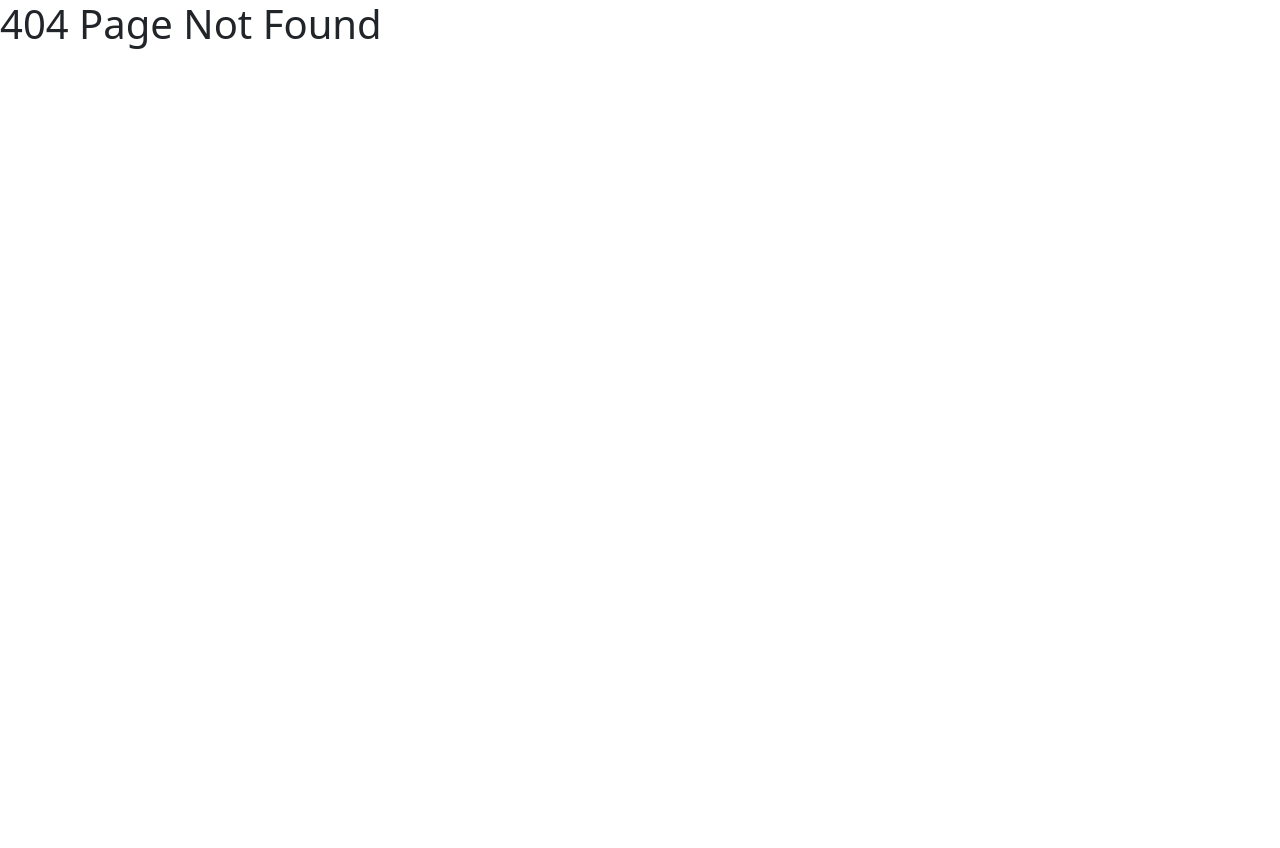
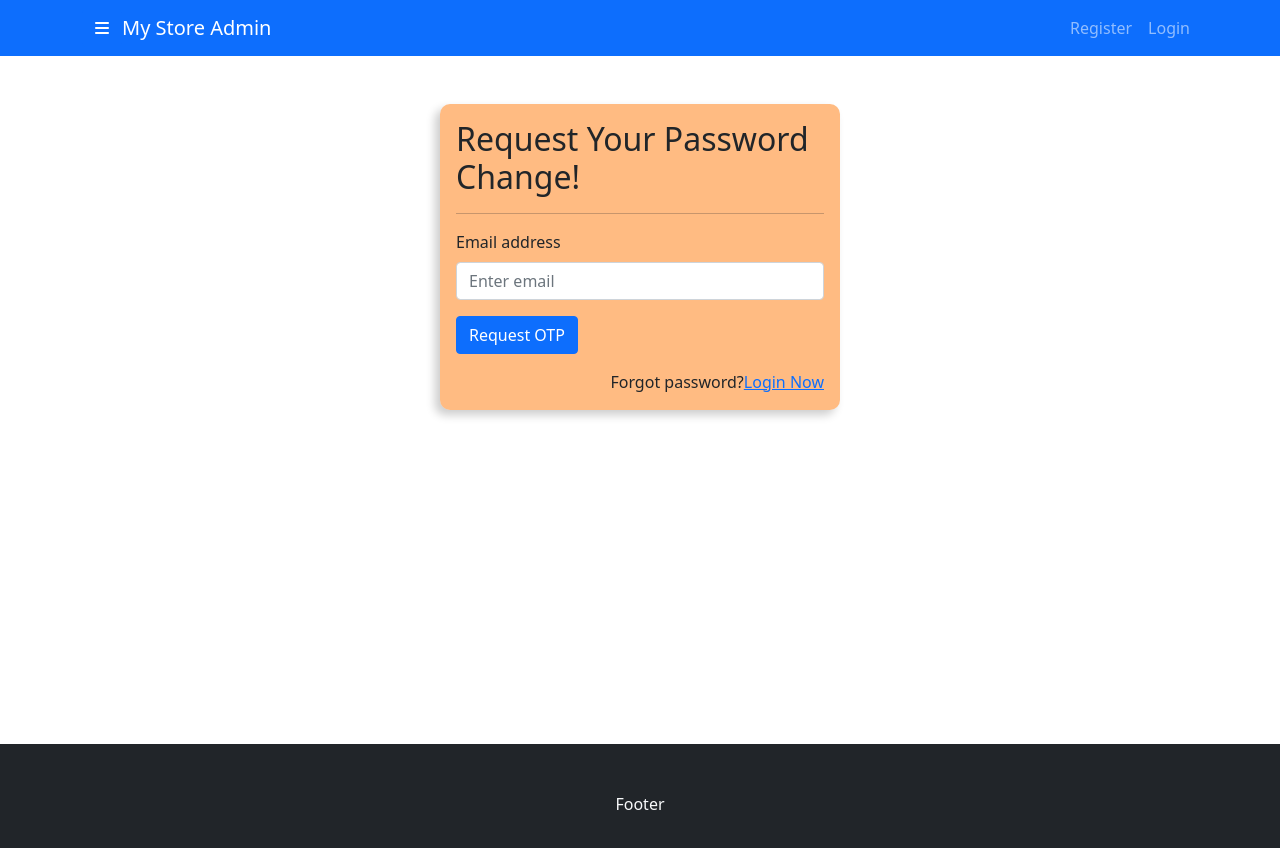
Before and after one commit to dahalh/ecommerce-frontend, a React (Create React App) app: page /forget-password in a window 1280 px wide. Before the commit this address had no page. Shown: the top 848 px of the page. Before the commit the page ends 800 px from the top, so only its background shows below. Built offline with nearby package versions, Linux system fonts and the light colour scheme.

Commit message:
reset password

```diff
--- a/src/App.js
+++ b/src/App.js
@@ -13,6 +13,7 @@ import Product from "./pages/product/Product";
 import NewProduct from "./pages/product/NewProduct";
 import EditProduct from "./pages/product/EditProduct";
 import PaymentMethod from "./pages/payment-method/PaymentMethod";
+import ResetPassword from "./pages/register-login/ResetPassword";
 
 const App = () => {
   return (
@@ -34,6 +35,7 @@ const App = () => {
           {/* public routers */}
 
           <Route path="/" element={<LoginPage />} />
+          <Route path="/forget-password" element={<ResetPassword />} />
           <Route path="/register" element={<RegistrationPage />} />
           <Route path="/admin/verify-email" element={<EmailVerification />} />
           <Route path="*" element={<h1>404 Page Not Found</h1>} />
--- a/src/components/admin-sidebar/AdminSidebar.js
+++ b/src/components/admin-sidebar/AdminSidebar.js
@@ -18,7 +18,6 @@ export const AdminSidebar = () => {
       <Offcanvas
         show={showAdminSidebar}
         onHide={() => dispatch(toggleSidebar())}
-        onClick={() => dispatch(toggleSidebar())}
       >
         <Offcanvas.Header closeButton>
           <Offcanvas.Title>Admin Side Menu</Offcanvas.Title>
@@ -26,53 +25,58 @@ export const AdminSidebar = () => {
         <Offcanvas.Body>
           <hr />
           <ListGroup variant="flush" className="fs-5">
-            <ListGroup.Item>
+            <ListGroup.Item onClick={() => dispatch(toggleSidebar())}>
               <Link className="nav-link" to="/dashboard">
                 <i className="fa-solid fa-house-chimney"></i> Home
               </Link>
             </ListGroup.Item>
-            <ListGroup.Item>
+            <ListGroup.Item onClick={() => dispatch(toggleSidebar())}>
               <Link className="nav-link" to="/dashboard">
                 <i className="fa-solid fa-gauge-simple"></i> Dashboard
               </Link>
             </ListGroup.Item>
-            <ListGroup.Item>
+            <ListGroup.Item onClick={() => dispatch(toggleSidebar())}>
               <Link className="nav-link" to="/customers">
                 <i className="fa-solid fa-person"></i> Customers
               </Link>
             </ListGroup.Item>
-            <ListGroup.Item>
+            <ListGroup.Item onClick={() => dispatch(toggleSidebar())}>
               <Link className="nav-link" to="/products">
                 <i className="fa-solid fa-toolbox"></i> Products
               </Link>
             </ListGroup.Item>
-            <ListGroup.Item>
+            <ListGroup.Item onClick={() => dispatch(toggleSidebar())}>
               <Link className="nav-link" to="/orders">
                 <i className="fa-solid fa-folder"></i> Orders
               </Link>
             </ListGroup.Item>
-            <ListGroup.Item>
+            <ListGroup.Item onClick={() => dispatch(toggleSidebar())}>
               <Link className="nav-link" to="/catalog">
                 <i className="fa-solid fa-book"></i> Catalog
               </Link>
             </ListGroup.Item>
-            <ListGroup.Item>
+            <ListGroup.Item onClick={() => dispatch(toggleSidebar())}>
               <Link className="nav-link" to="/categories">
                 <i className="fa-solid fa-list"></i> Categories
               </Link>
             </ListGroup.Item>
-            <ListGroup.Item>
+            <ListGroup.Item onClick={() => dispatch(toggleSidebar())}>
               <Link className="nav-link" to="/payments">
                 {" "}
                 <i className="fa-solid fa-credit-card"></i> Payments
               </Link>
             </ListGroup.Item>
-            <ListGroup.Item>
+            <ListGroup.Item onClick={() => dispatch(toggleSidebar())}>
+              <Link className="nav-link" to="/admin-profile">
+                <i className="fa-solid fa-pen-to-square"></i> Admin Profile
+              </Link>
+            </ListGroup.Item>
+            <ListGroup.Item onClick={() => dispatch(toggleSidebar())}>
               <Link className="nav-link" to="/settings">
                 <i className="fa-solid fa-gear"></i> Settings
               </Link>
             </ListGroup.Item>
-            <ListGroup.Item>
+            <ListGroup.Item onClick={() => dispatch(toggleSidebar())}>
               <Link className="nav-link" to="/">
                 <i className="fa-solid fa-power-off"></i> Log Out
               </Link>
--- a/src/components/login-form/LoginForm.js
+++ b/src/components/login-form/LoginForm.js
@@ -91,6 +91,9 @@ export const LoginForm = () => {
             </Button>
           </Form.Group>
         </Form>
+        <div className="text-end">
+          Forgot password? <a href="/forget-password">Reset Password</a>
+        </div>
       </div>
     </Container>
   );
--- /dev/null
+++ b/src/components/password-reset/ResetPassForm.css
@@ -0,0 +1,10 @@
+.form-content {
+  width: 400px;
+  margin-left: auto;
+  margin-right: auto;
+
+  background: rgba(254, 117, 4, 0.493);
+  padding: 1rem;
+  border-radius: 10px;
+  box-shadow: -5px 5px 10px rgba(0, 0, 0, 0.2);
+}
--- /dev/null
+++ b/src/components/password-reset/ResetPassForm.js
@@ -0,0 +1,64 @@
+import React, { useRef, useEffect } from "react";
+import { Alert, Button, Container, Form, Spinner } from "react-bootstrap";
+import "./ResetPassForm.css";
+import { useDispatch, useSelector } from "react-redux";
+import { postLoginAction } from "../../pages/register-login/signInUpAction";
+import { useNavigate } from "react-router-dom";
+import { requestPassResetOTPAction } from "../../pages/admin-profile/AdminProfileAction";
+
+export const ResetPassForm = () => {
+  const dispatch = useDispatch();
+  const { passResetResponse, isLoading } = useSelector((state) => state.admin);
+
+  const emailRef = useRef();
+
+  // useEffect(() => {}, []);
+
+  const handleOnSubmit = (e) => {
+    e.preventDefault();
+    const email = emailRef.current.value;
+    console.log(email);
+    dispatch(requestPassResetOTPAction({ email }));
+  };
+
+  return (
+    <Container>
+      <div className="form-content mt-5 mb-5">
+        <h2>Request Your Password Change!</h2>
+        <hr />
+
+        {isLoading && <Spinner variant="primary" animation="border" />}
+
+        {passResetResponse.message && (
+          <Alert
+            variant={
+              passResetResponse.status === "success" ? "success" : "danger"
+            }
+          >
+            {passResetResponse.message}
+          </Alert>
+        )}
+        <Form onSubmit={handleOnSubmit}>
+          <Form.Group className="mb-3" controlId="formGroupEmail">
+            <Form.Label>Email address</Form.Label>
+            <Form.Control
+              ref={emailRef}
+              name="email"
+              type="email"
+              placeholder="Enter email"
+              required
+            />
+          </Form.Group>
+
+          <Form.Group className="mb-3" controlId="formGroupPassword">
+            <Button type="submit">Request OTP</Button>
+          </Form.Group>
+        </Form>
+        <div className="text-end">
+          Forgot password?
+          <a href="/">Login Now</a>
+        </div>
+      </div>
+    </Container>
+  );
+};
--- a/src/helpers/axiosHelpers.js
+++ b/src/helpers/axiosHelpers.js
@@ -43,6 +43,17 @@ export const loginUser = (dataObj) => {
 
 export const postEmailVerification = (dataObj) => {
   const url = adminEP + "/email-verification";
+  return apiProcessor({ method: "post", url, dataObj });
+};
+
+export const updateAdminUser = (dataObj) => {
+  const url = adminEP;
+  return apiProcessor({ method: "put", url, dataObj });
+};
+
+// request otp
+export const requestPasswordResetOTP = (dataObj) => {
+  const url = adminEP + "/otp-request";
   return apiProcessor({ method: "post", url, dataObj });
 };
 
--- a/src/pages/admin-profile/AdminProfile.js
+++ b/src/pages/admin-profile/AdminProfile.js
@@ -1,8 +1,102 @@
-import React from "react";
+import React, { useState, useEffect } from "react";
+import { Button, Form } from "react-bootstrap";
+import { useDispatch, useSelector } from "react-redux";
+import { CustomInput } from "../../components/custom-input/CustomInput";
 import AdminLayout from "../layouts/AdminLayout";
+import { updateAdminProfileAction } from "./AdminProfileAction";
 
 const AdminProfile = () => {
-  return <AdminLayout>AdminProfile</AdminLayout>;
+  const dispatch = useDispatch();
+  const [form, setForm] = useState({});
+  const { user } = useSelector((state) => state.admin);
+
+  useEffect(() => {
+    setForm(user);
+  }, [user]);
+
+  const handleOnChange = (e) => {
+    const { name, value } = e.target;
+    setForm({
+      ...form,
+      [name]: value,
+    });
+  };
+
+  const handleOnSubmit = (e) => {
+    e.preventDefault();
+
+    const { createdAt, emailValidationCode, updatedAt, __v, status, ...rest } =
+      form;
+    dispatch(updateAdminProfileAction(rest));
+  };
+
+  const inputField = [
+    {
+      label: "First Name",
+      name: "fName",
+      type: "text",
+      value: form.fName,
+      required: true,
+    },
+    {
+      label: "Last Name",
+      name: "lName",
+      type: "text",
+      value: form.lName,
+      required: true,
+    },
+    {
+      label: "Email",
+      name: "email",
+      type: "text",
+      value: form.email,
+      required: true,
+      disabled: true,
+    },
+
+    {
+      label: "Phone",
+      name: "phone",
+      type: "text",
+      value: form.phone,
+    },
+    {
+      label: "Address",
+      name: "address",
+      type: "text",
+      value: form.address,
+    },
+    {
+      label: "DOB",
+      name: "dob",
+      type: "date",
+      value: form.dob ? form.dob.subStr(0, 10) : undefined,
+    },
+    {
+      label: "Current Password",
+      name: "password",
+      type: "password",
+      required: true,
+    },
+  ];
+
+  return (
+    <AdminLayout>
+      <div className="update-info mt-5">
+        <h3>Your profile</h3>
+        <Form onSubmit={handleOnSubmit}>
+          {inputField.map((item, i) => (
+            <CustomInput key={i} {...item} onChange={handleOnChange} />
+          ))}
+          <Button type="submit">Update Profile</Button>
+        </Form>
+      </div>
+      <hr />
+      <div className="update-password">
+        <h3>Update Password</h3>
+      </div>
+    </AdminLayout>
+  );
 };
 
 export default AdminProfile;
--- a/src/pages/admin-profile/AdminProfileAction.js
+++ b/src/pages/admin-profile/AdminProfileAction.js
@@ -0,0 +1,28 @@
+import {
+  requestPasswordResetOTP,
+  updateAdminUser,
+} from "../../helpers/axiosHelpers";
+import {
+  setPassResetResponse,
+  setUser,
+  setIsLoading,
+} from "./AdminProfileSlice";
+import { toast } from "react-toastify";
+
+export const updateAdminProfileAction = (obj) => async (dispatch) => {
+  const promiseResponse = updateAdminUser(obj);
+  toast.promise(promiseResponse, { pending: "Please wait..." });
+
+  const { status, message, user } = await promiseResponse;
+
+  toast[status](message);
+
+  status === "success" && dispatch(setUser(user));
+};
+
+export const requestPassResetOTPAction = (obj) => async (dispatch) => {
+  dispatch(setIsLoading(true));
+  const response = await requestPasswordResetOTP(obj);
+
+  dispatch(setPassResetResponse(response));
+};
--- a/src/pages/admin-profile/AdminProfileSlice.js
+++ b/src/pages/admin-profile/AdminProfileSlice.js
@@ -2,6 +2,8 @@ import { createSlice } from "@reduxjs/toolkit";
 
 const initialState = {
   user: {},
+  passResetResponse: {},
+  isLoading: false,
 };
 
 const userSlice = createSlice({
@@ -11,10 +13,17 @@ const userSlice = createSlice({
     setUser: (state, { payload }) => {
       state.user = payload;
     },
+    setPassResetResponse: (state, { payload }) => {
+      state.passResetResponse = payload;
+      state.isLoading = false;
+    },
+    setIsLoading: (state, { payload }) => {
+      state.isLoading = payload;
+    },
   },
 });
 
 const { reducer, actions } = userSlice;
-export const { setUser } = actions;
+export const { setUser, setPassResetResponse, setIsLoading } = actions;
 
 export default reducer;
--- /dev/null
+++ b/src/pages/register-login/ResetPassword.js
@@ -0,0 +1,14 @@
+import React from "react";
+// import { LoginForm } from "../../components/login-form/LoginForm";
+import { ResetPassForm } from "../../components/password-reset/ResetPassForm";
+import { DefaultLayout } from "../layouts/DefaultLayout";
+
+const ResetPassword = () => {
+  return (
+    <DefaultLayout>
+      <ResetPassForm />
+    </DefaultLayout>
+  );
+};
+
+export default ResetPassword;
```
